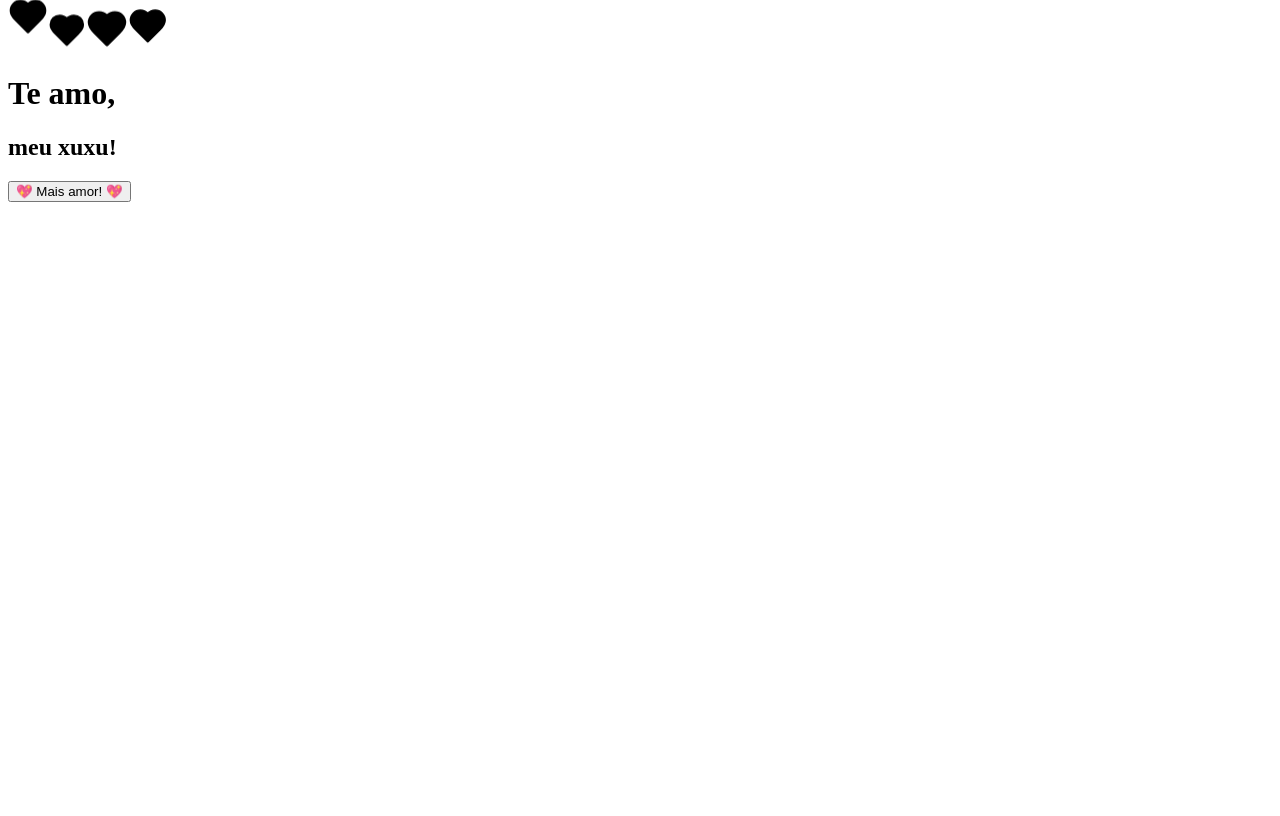
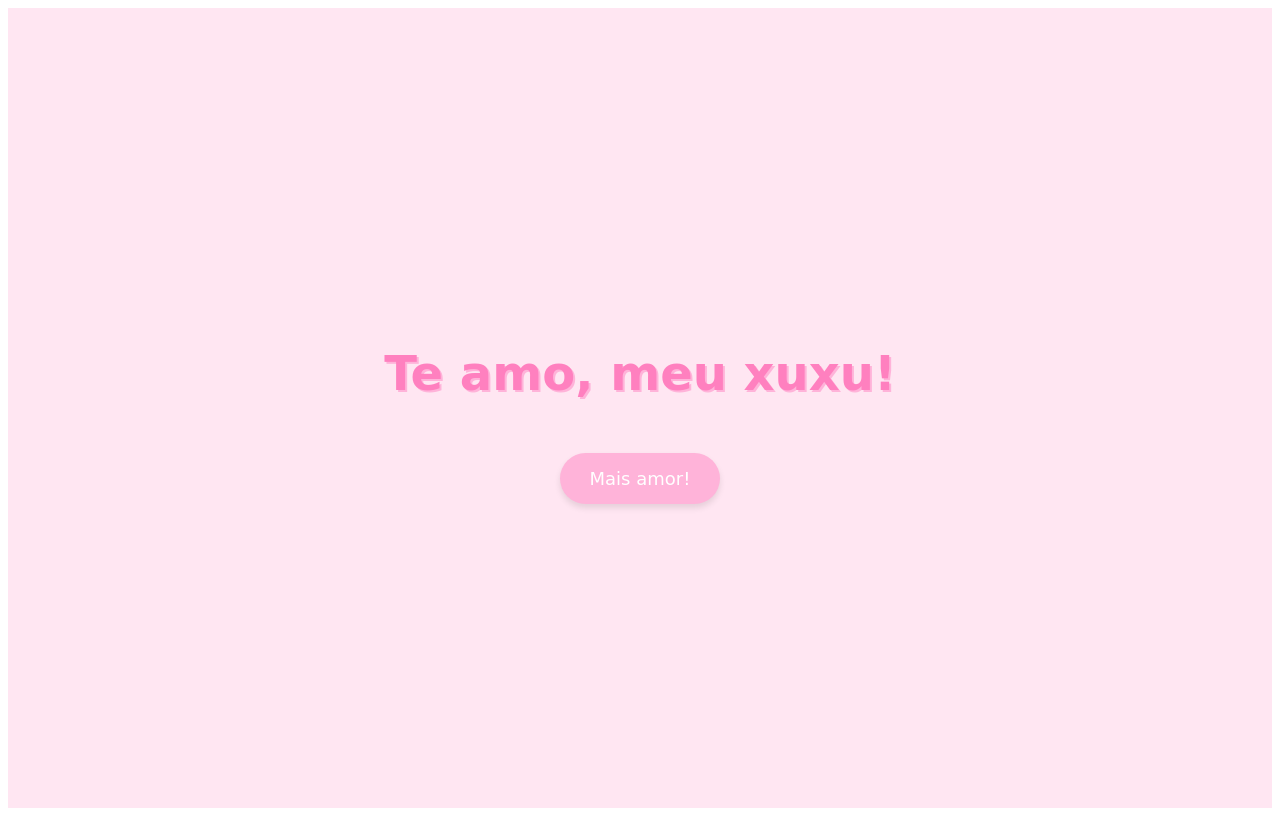
Before and after one commit to CctavioMoreira/nextjs-playground, a Next.js app: page / in a window 1280 px wide. Built offline with nearby package versions, Linux system fonts and the light colour scheme.

Commit message:
Refatorado index.js

```diff
--- a/pages/index.js
+++ b/pages/index.js
@@ -1,104 +1,79 @@
 import React, { useState, useEffect } from 'react';
-import { Heart } from 'lucide-react';
 
 function Home() {
-  const [visible, setVisible] = useState(false);
   const [hearts, setHearts] = useState([]);
-  const [heartCount, setHeartCount] = useState(0);
+  const [dimensions, setDimensions] = useState({ width: 0, height: 0 });
 
+  // Atualiza as dimensões da tela
   useEffect(() => {
-    setVisible(true);
-    const timeout = setTimeout(() => addHearts(), 1000);
-    return () => clearTimeout(timeout);
+    setDimensions({ width: window.innerWidth, height: window.innerHeight });
   }, []);
 
-  const generateHeart = () => {
-    // Posição aleatória em toda a tela
-    const left = Math.random() * 90 + 5; // 5% a 95% da largura
-    const top = Math.random() * 90 + 5; // 5% a 95% da altura
-    const delay = Math.random() * 0.5;
-    const size = Math.random() * 24 + (window.innerWidth < 640 ? 16 : 24); // Menor em mobile
-    const duration = Math.random() * 1 + 1; // 1-2s duração da animação
-    const pinkShade = Math.floor(Math.random() * 3);
-    const pinkColors = ['text-pink-400', 'text-pink-500', 'text-pink-600'];
-
-    return {
-      id: Date.now() + Math.random(),
-      left: `${left}%`,
-      top: `${top}%`,
-      delay: `${delay}s`,
-      duration: `${duration}s`,
-      size: size,
-      color: pinkColors[pinkShade]
+  const addHeart = () => {
+    const newHeart = {
+      id: Date.now(),
+      left: Math.random() * dimensions.width,
+      top: Math.random() * dimensions.height,
     };
-  };
-
-  const addHearts = () => {
-    const newHearts = Array(4).fill(null).map(generateHeart);
-    setHearts(prev => [...prev, ...newHearts]);
-    setHeartCount(prev => prev + 4);
-  };
-
-  const handleMoreLove = () => {
-    if (heartCount < 40) {
-      addHearts();
-    } else {
-      setHearts(prev => [...prev.slice(4), ...Array(4).fill(null).map(generateHeart)]);
-    }
+    setHearts([...hearts, newHeart]);
   };
 
   return (
-    <div className="relative min-h-screen bg-pink-50 overflow-hidden">
-      {/* Container para os corações em posição absoluta */}
-      <div className="absolute inset-0">
-        {hearts.map(heart => (
-          <Heart
-            key={heart.id}
-            className={`absolute ${heart.color} transition-opacity`}
-            style={{
-              left: heart.left,
-              top: heart.top,
-              width: heart.size,
-              height: heart.size,
-              animation: `bounce ${heart.duration} infinite ${heart.delay}`,
-            }}
-            fill="currentColor"
-          />
-        ))}
-      </div>
-
-      {/* Conteúdo centralizado com z-index para ficar sobre os corações */}
-      <div className="relative z-10 min-h-screen flex flex-col items-center justify-center p-4">
-        <div className={`transition-all duration-1000 transform ${visible ? 'opacity-100 translate-y-0' : 'opacity-0 translate-y-10'}`}>
-          <h1 className="text-3xl sm:text-4xl md:text-6xl font-bold text-pink-600 mb-4 text-center">
-            Te amo,
-          </h1>
-          <h2 className="text-2xl sm:text-3xl md:text-5xl font-bold text-pink-500 mb-8 text-center">
-            meu xuxu!
-          </h2>
+    <div
+      style={{
+        position: 'relative',
+        backgroundColor: '#ffe6f2',
+        minHeight: '100vh',
+        overflow: 'hidden',
+        display: 'flex',
+        flexDirection: 'column',
+        justifyContent: 'center',
+        alignItems: 'center',
+        color: '#ff80bf',
+      }}
+    >
+      <h1
+        style={{
+          fontFamily: "'Comic Sans MS', cursive, sans-serif",
+          fontSize: '3em',
+          textShadow: '2px 2px #ffb3d9',
+        }}
+      >
+        Te amo, meu xuxu!
+      </h1>
+      <button
+        onClick={addHeart}
+        style={{
+          backgroundColor: '#ffb3d9',
+          border: 'none',
+          padding: '15px 30px',
+          cursor: 'pointer',
+          color: '#fff',
+          borderRadius: '30px',
+          fontSize: '18px',
+          marginTop: '20px',
+          boxShadow: '0 4px 6px rgba(0, 0, 0, 0.1)',
+          fontFamily: "'Comic Sans MS', cursive, sans-serif",
+          position: 'relative',
+          overflow: 'hidden',
+        }}
+      >
+        <span style={{ position: 'relative', zIndex: 1 }}>Mais amor!</span>
+      </button>
+      {hearts.map((heart) => (
+        <div
+          key={heart.id}
+          style={{
+            position: 'absolute',
+            left: heart.left,
+            top: heart.top,
+            fontSize: '30px',
+            color: '#ff66b3',
+          }}
+        >
+          ❤️
         </div>
-
-        <div className={`mt-8 transition-all duration-1000 ${visible ? 'opacity-100 scale-100' : 'opacity-0 scale-50'}`}>
-          <button
-            onClick={handleMoreLove}
-            className="bg-pink-500 hover:bg-pink-600 text-white font-bold py-2 px-6 rounded-full transform transition hover:scale-110 active:scale-95 shadow-lg"
-          >
-            💖 Mais amor! 💖
-          </button>
-        </div>
-      </div>
-
-      {/* Estilo global para a animação de bounce */}
-      <style jsx global>{`
-        @keyframes bounce {
-          0%, 100% {
-            transform: translateY(0);
-          }
-          50% {
-            transform: translateY(-20px);
-          }
-        }
-      `}</style>
+      ))}
     </div>
   );
 }
```
